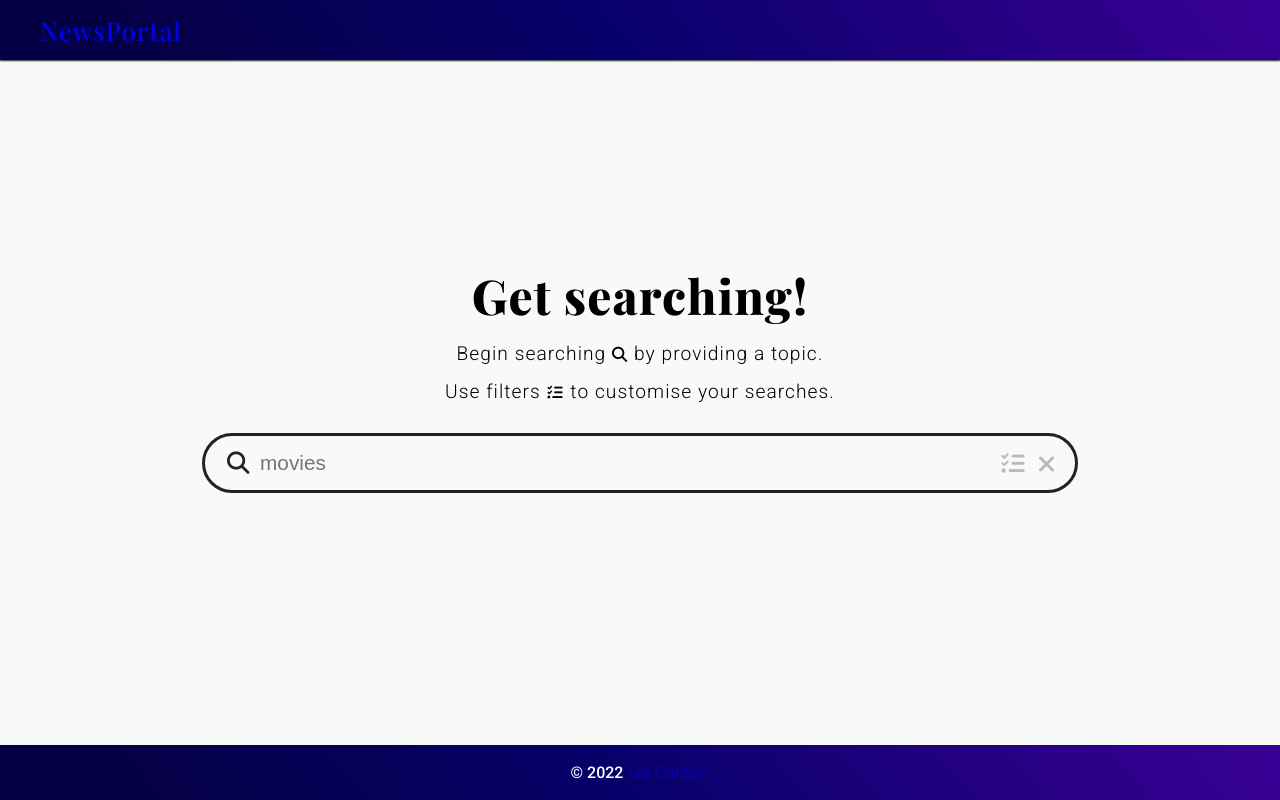
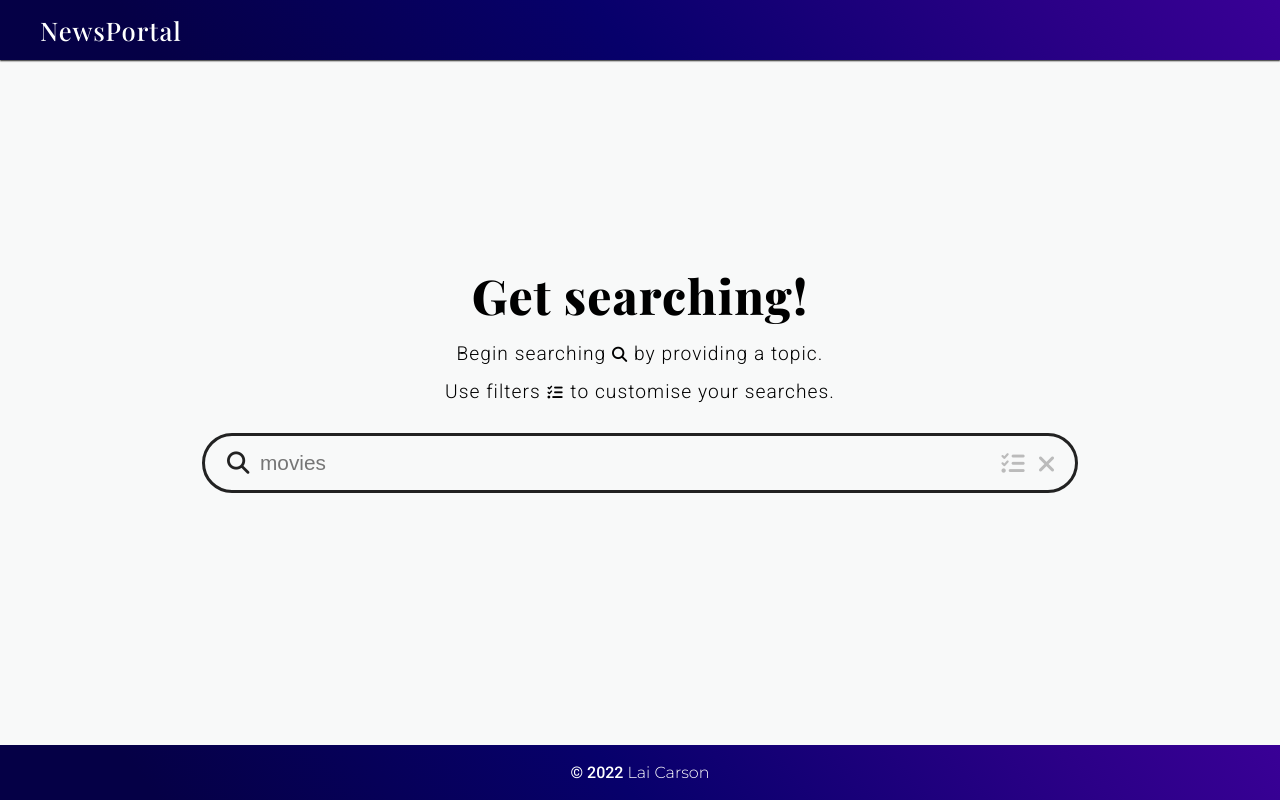
Before and after one commit to carsnl/NewsPortal, a plain HTML site: page index.html in a window 1280 px wide. Drawn offline with nearby package versions, Linux system fonts and the light colour scheme.

```diff
--- a/style.css
+++ b/style.css
@@ -111,6 +111,7 @@
 a {
     font-family: 'Montserrat', sans-serif;
     text-decoration: none;
+    color: var(--color-gray-1)
 }
 
 a:visited {
```
Also changed, not shown: assets/content digest v2.png (deleted), assets/content digest v3_1.png (deleted), assets/content digest v3_2.jpg (deleted).
